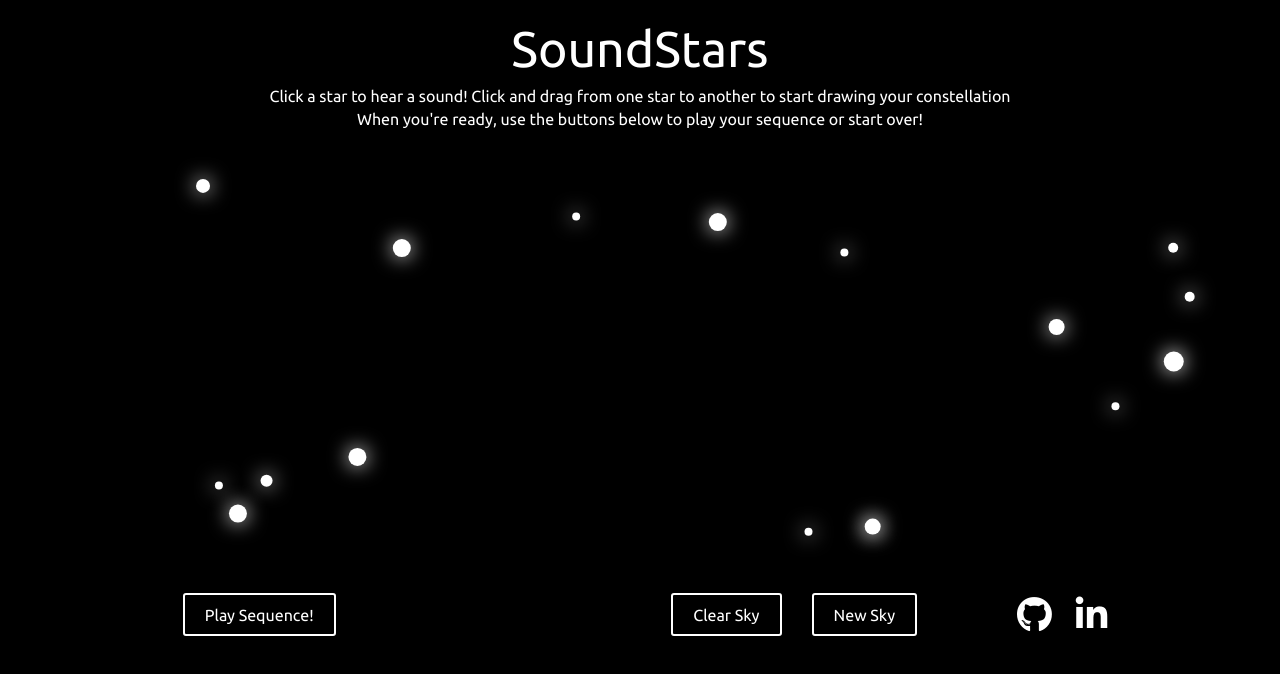
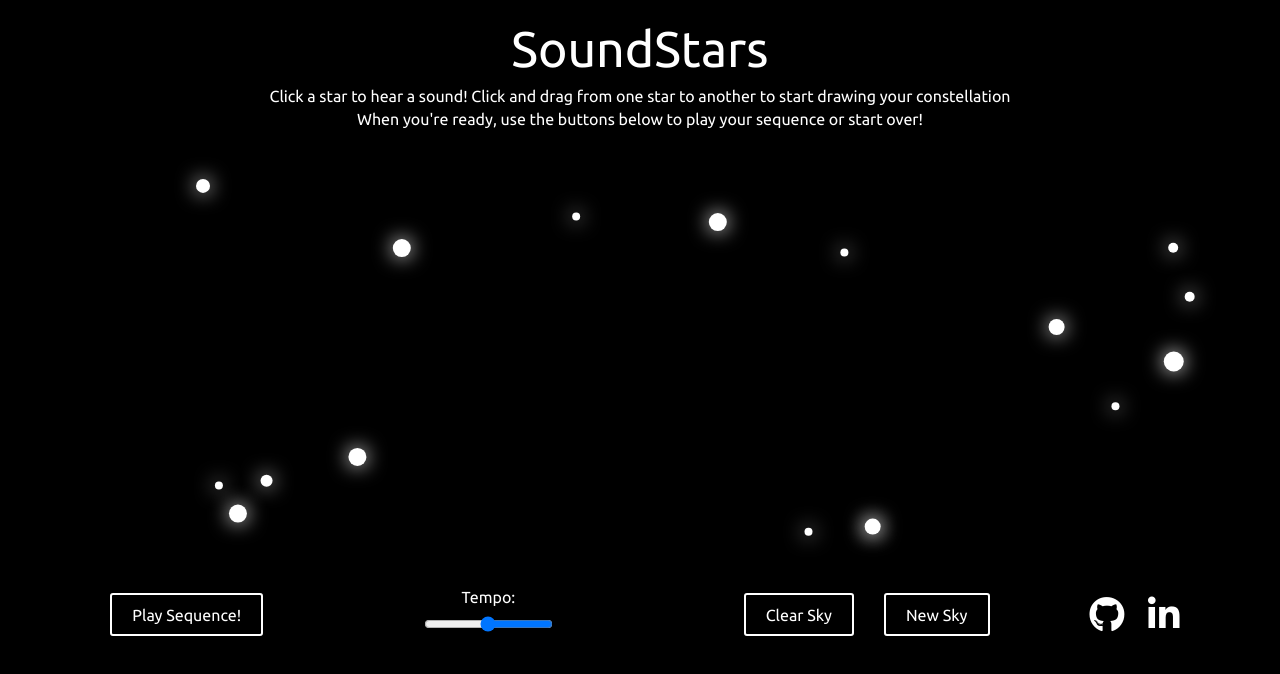
Before and after one commit to sam-mcclure/SoundStars, a website built with webpack: page index.html in a window 1280 px wide. Built offline with nearby package versions, Linux system fonts and the light colour scheme.

Commit message:
Add tempo change ability

```diff
--- a/css/reset.css
+++ b/css/reset.css
@@ -30,3 +30,7 @@ button {
   -moz-appearance: none;
   cursor: pointer;
 }
+
+input[type=range]{
+  cursor: pointer;
+}
--- a/css/starsounds.css
+++ b/css/starsounds.css
@@ -69,3 +69,19 @@ button:hover {
     margin-left: 100px;
     padding-bottom: 20px;
 }
+
+label {
+    color: white;
+    padding-bottom: 10px;
+}
+
+.tempo-div {
+    display: flex;
+    flex-direction: column;
+    align-items: center;
+    margin-bottom: 30px;
+}
+
+#tempo {
+    direction: rtl;
+}
--- a/index.html
+++ b/index.html
@@ -23,6 +23,12 @@
     <audio src="" id="audio" type="audio/wav"></audio>
     <div class="footer">
         <button id="sequence">Play Sequence!</button>
+
+        <div class="tempo-div">
+            <label>Tempo:</label> <input type="range" id="tempo" min="200" max="2000"
+                value="1100" step="100">
+        </div>
+
         <div class="content-right">
             <div class="reset-buttons">
                 <button id="clear-sky">Clear Sky</button>
--- a/javascript/starsounds.js
+++ b/javascript/starsounds.js
@@ -8,6 +8,7 @@ document.addEventListener('DOMContentLoaded', () => {
     const newSky = document.getElementById('new-sky');
     const sequence = document.getElementById('sequence');
     const clearSky = document.getElementById('clear-sky');
+    const tempo = document.getElementById('tempo');
 
     const sky = new Sky();
     sky.draw(ctx);
@@ -24,6 +25,8 @@ document.addEventListener('DOMContentLoaded', () => {
         sky.playSequence(), false);
     clearSky.addEventListener('click', () =>
         sky.clear(), false);
+    tempo.addEventListener('change', ()=>
+        sky.changeTempo(event), false);
 
 
 });
```
Also changed, not shown: javascript/lib/sky.js.
